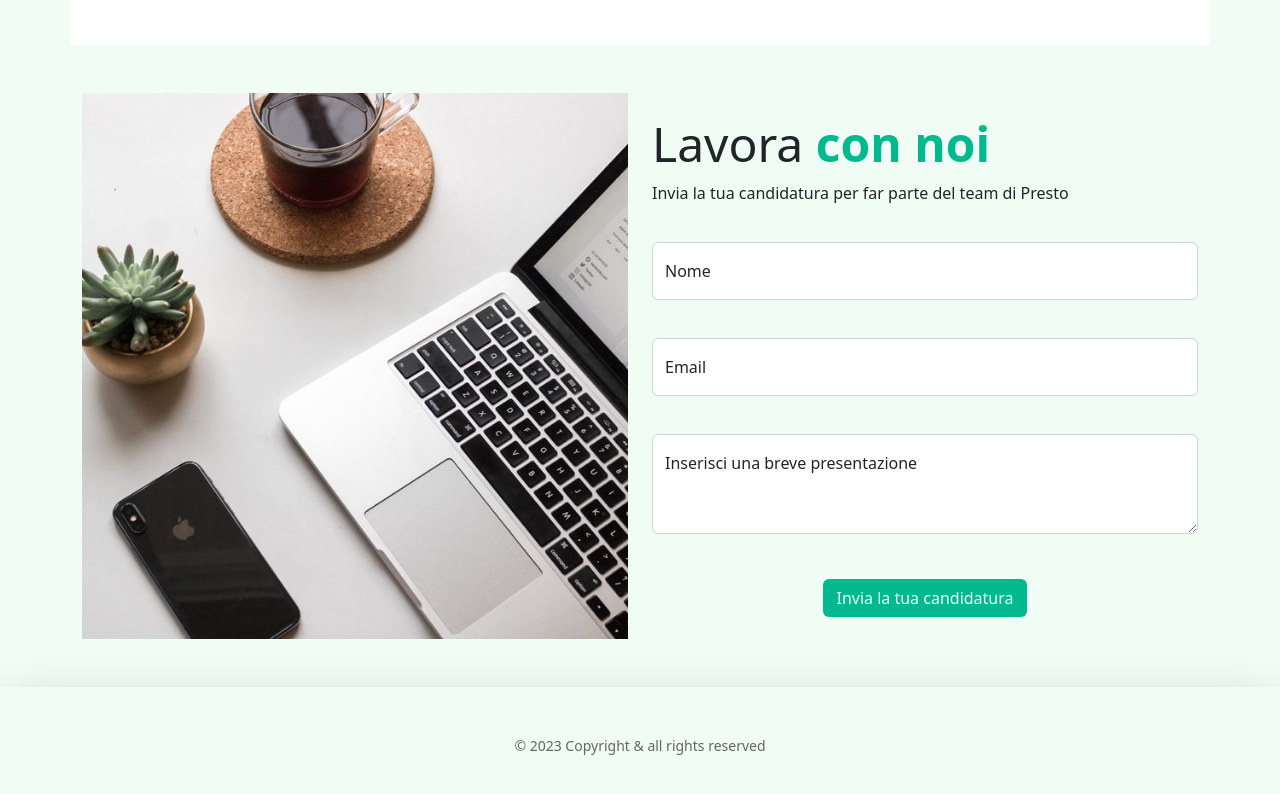
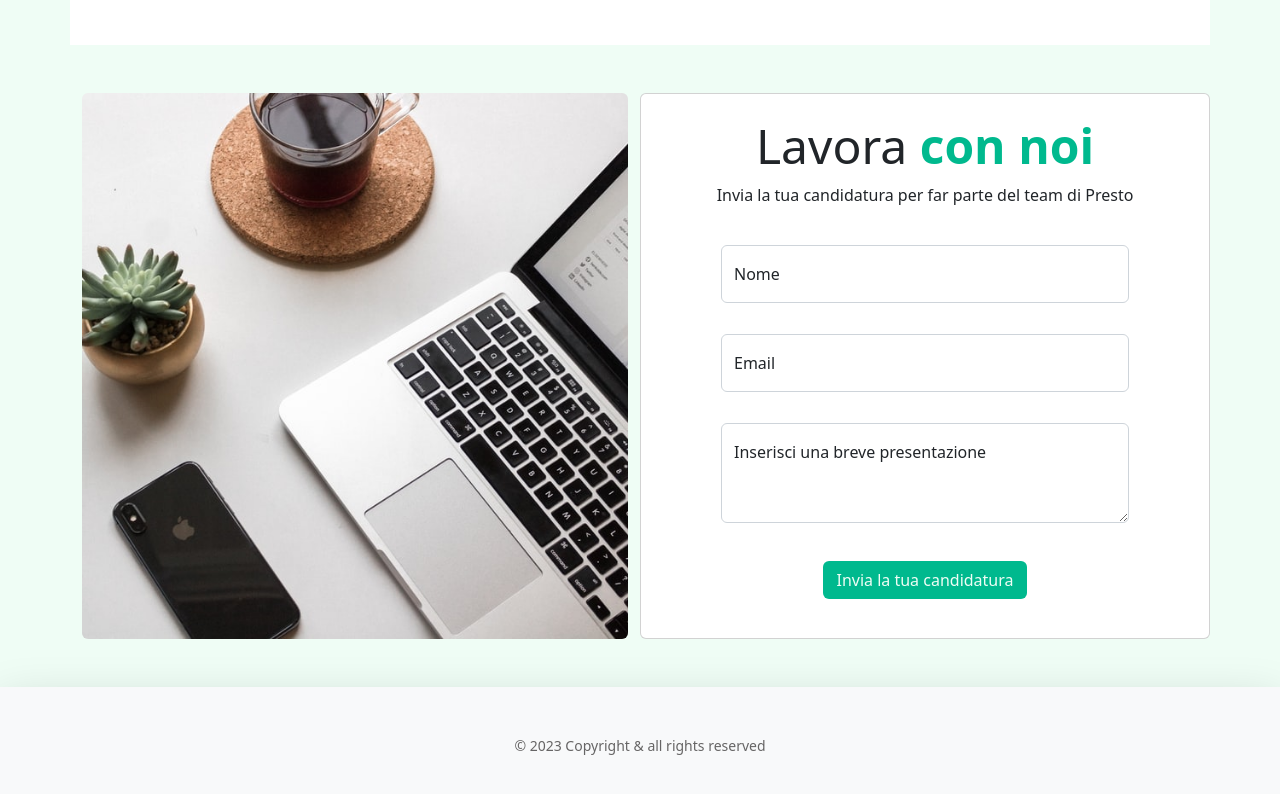
Before and after one commit to ViniiciusDev/Presto.it, a plain HTML site: page index.html in a window 1280 px wide. Shown: the part 1540-2334 px from the top of the page. Drawn offline with nearby package versions, Linux system fonts and the light colour scheme.

Commit message:
Lavora con Noi

```diff
--- a/index.html
+++ b/index.html
@@ -16,7 +16,7 @@
 <body>
      <!-- Header Inizio -->
      <header>
-          <nav class="navbar navbar-expand-lg bg-body-tertiary shadow-lg">
+          <nav class="navbar navbar-expand-lg bg-light shadow-lg">
                <div class="container-fluid">
                  <a class="navbar-brand d-flex align-items-center" href="#">
                     <img src="./public/img/logo.png" alt="Logo Presto.it">
@@ -91,33 +91,33 @@
       <form class="container">
         <div class="row">
           <div class="col-12 col-md-6">
-            <img class="img-fluid" src="./public/img/workWithUs.jpg" alt="Work with us">
+            <img class="img-fluid rounded" src="./public/img/workWithUs.jpg" alt="Work with us">
           </div>
-          <div class="col-12 col-md-6 d-flex flex-column justify-content-evenly">
-            <div class="col-12">
+          <div class="card col-12 col-md-6 d-flex flex-column justify-content-evenly align-items-center">
+            <div class="col-12 d-flex flex-column align-items-center">
               <h2 class="display-5 text-start">Lavora <span class="title fw-bold">con noi</span></h2>
               <p class="text-start">Invia la tua candidatura per far parte del team di Presto</p>
             </div>
-            <div class="form-floating mb-3">
+            <div class="form-floating mb-2 w-75">
               <input type="text" class="form-control" id="floatingInput" placeholder="Nome">
               <label for="floatingInput">Nome</label>
               <div class="invalid-feedback">
                 Please choose a name.
               </div>
             </div>
-            <div class="form-floating mb-3">
+            <div class="form-floating mb-2 w-75">
               <input type="email" class="form-control" id="floatingInput" placeholder="name@example.com">
               <label for="floatingInput">Email</label>
               <div class="invalid-feedback">
                 Please choose a email.
               </div>
             </div>
-            <div class="form-floating">
+            <div class="form-floating w-75">
               <textarea class="form-control" placeholder="Leave a comment here" id="floatingTextarea2" style="height: 100px"></textarea>
               <label for="floatingTextarea2">Inserisci una breve presentazione</label>
             </div>
             <div class="d-flex justify-content-center">
-              <button type="button" class="btn btn-background mt-4">Invia la tua candidatura</button>
+              <button type="button" class="btn btn-background my-3">Invia la tua candidatura</button>
             </div>
           </div>
         </div>
@@ -128,7 +128,7 @@
 
      <!-- Inizio Container Footer -->
      <footer class=" m-auto">
-      <div class="mt-5 py-5 bg-body-tertiary shadow-lg">
+      <div class="mt-5 py-5 bg-light shadow-lg">
         <div class="d-flex justify-content-center m-0 footer-color">
           © 2023 Copyright & all rights reserved
       </div>
```
